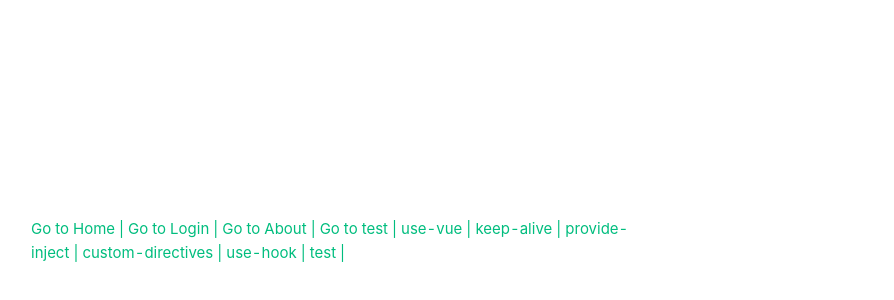
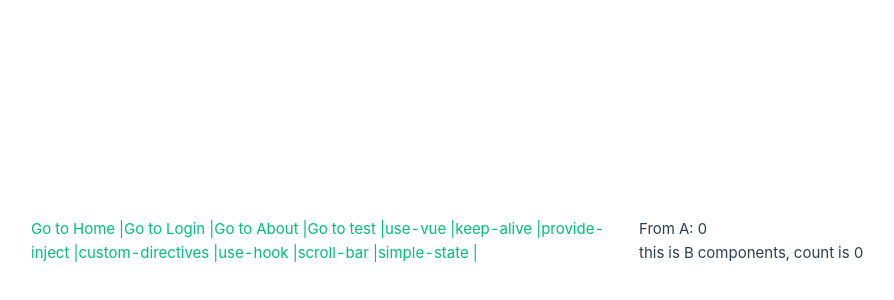
Before and after one commit to AnnaAllen/vue3-demo, a Vue app: page /simple-state in a window 1280 px wide. Shown: the part 152-452 px from the top of the page, without its empty margins (1-895 px from the left). Built offline with nearby package versions, Linux system fonts and the light colour scheme.

Commit message:
仿造element的滚动

```diff
--- a/src/App.vue
+++ b/src/App.vue
@@ -3,20 +3,22 @@
     <!--使用 router-link 组件进行导航 -->
     <!--通过传递 `to` 来指定链接 -->
     <!--`<router-link>` 将呈现一个带有正确 `href` 属性的 `<a>` 标签-->
-    <router-link to="/">Go to Home | </router-link>
-    <router-link to="/login">Go to Login | </router-link>
-    <router-link to="/about">Go to About | </router-link>
-    <router-link to="/test">Go to test | </router-link>
-    <router-link to="/use-vue">use-vue | </router-link>
-    <router-link to="/keep-alive">keep-alive | </router-link>
+    <router-link to="/">Go to Home |</router-link>
+    <router-link to="/login">Go to Login |</router-link>
+    <router-link to="/about">Go to About |</router-link>
+    <router-link to="/test">Go to test |</router-link>
+    <router-link to="/use-vue">use-vue |</router-link>
+    <router-link to="/keep-alive">keep-alive |</router-link>
     <!-- 组件间传值 -->
-    <router-link to="/provide-inject">provide-inject | </router-link>
+    <router-link to="/provide-inject">provide-inject |</router-link>
     <!-- 自定义指令 -->
-    <router-link to="/custom-directives">custom-directives | </router-link>
+    <router-link to="/custom-directives">custom-directives |</router-link>
     <!-- 自定义hooks -->
-    <router-link to="/use-hook">use-hook | </router-link>
-    <!-- 测试 -->
-    <router-link to="/test">test | </router-link>
+    <router-link to="/use-hook">use-hook |</router-link>
+    <!-- 手动滚动 -->
+    <router-link to="/scroll-bar">scroll-bar |</router-link>
+    <!-- 简单状态管理 -->
+    <router-link to="/simple-state">simple-state |</router-link>
   </p>
   <!-- 路由出口 -->
   <!-- 路由匹配到的组件将渲染在这里 -->
--- a/src/router/index.ts
+++ b/src/router/index.ts
@@ -75,10 +75,16 @@ const router = createRouter({
       component: () => import('@/views/hooks/use-hooks.vue')
     },
     {
-      path: '/test',
-      name: 'test',
-      component: () => import('@/views/test.vue')
+      path: '/scroll-bar',
+      name: 'scroll-bar',
+      component: () => import('@/views/scroll-bar.vue')
     },
+    // 简单状态管理
+    {
+      path: '/simple-state',
+      name: 'simple-state',
+      component: () => import('@/views/simple-state/index.vue')
+    }
   ]
 })
 
--- /dev/null
+++ b/src/stores/simple-state.ts
@@ -0,0 +1,10 @@
+// 用响应式 API 做简单状态管理
+
+import { reactive } from 'vue'
+
+export const store = reactive({
+  count: 0,
+  increment() {
+    this.count++
+  }
+})
--- /dev/null
+++ b/src/views/simple-state/components/a.vue
@@ -0,0 +1,9 @@
+<template>
+  <div @click="store.increment">From A: {{ store.count }}</div>
+</template>
+
+<script lang="ts" setup>
+import { store } from '@/stores/simple-state'
+</script>
+
+<style lang="scss" scoped></style>
--- /dev/null
+++ b/src/views/simple-state/components/b.vue
@@ -0,0 +1,9 @@
+<template>
+  <div>this is B components, count is {{ store.count }}</div>
+</template>
+
+<script setup lang="ts">
+import { store } from '@/stores/simple-state'
+</script>
+
+<style scoped></style>
--- /dev/null
+++ b/src/views/simple-state/index.vue
@@ -0,0 +1,14 @@
+<!-- ComponentA.vue -->
+<template>
+  <div>
+    <aa></aa>
+    <bb></bb>
+  </div>
+</template>
+
+<script setup lang="ts">
+import aa from './components/a.vue'
+import bb from './components/b.vue'
+</script>
+
+<style scoped></style>
```
Also changed, not shown: src/util/test.ts (added, +21 -0 lines), src/views/provide-inject/index.vue (+13 -22 lines), src/views/test/index.vue (added, +7 -0 lines), src/views/scroll-bar.vue (renamed from src/views/test.vue).
